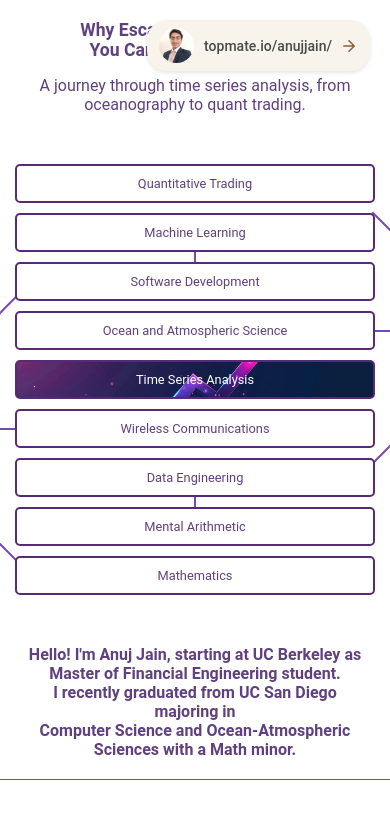
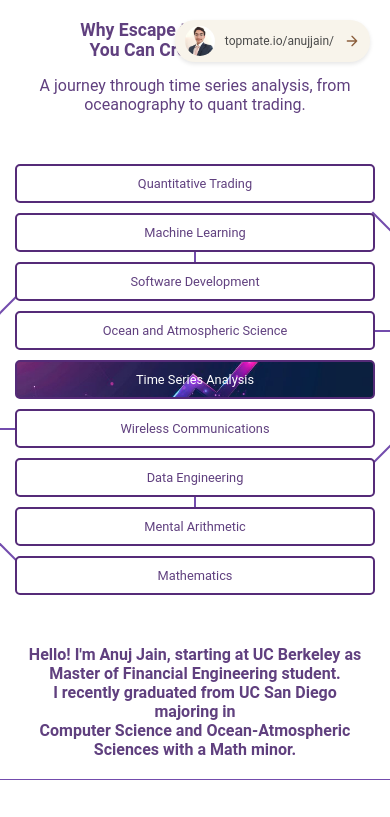
Before and after one commit to Anujjain2579/website, a plain HTML site: page index.html in a window 390 px wide. Shown: the top 817 px of the page. Drawn offline with Linux system fonts and the light colour scheme.

Commit message:
topmate update

```diff
--- a/index.html
+++ b/index.html
@@ -9,7 +9,9 @@
 <body>
     <div class="topmate-link">
         <a href="https://topmate.io/anujjain/" target="_blank">
-            <img src="Anuj Jain.jpg" alt="Anuj Jain" class="profile-img">
+            <div class="profile-img-container">
+                <img src="./Anuj Jain.jpg" alt="Profile" class="profile-img">
+            </div>
             <span>topmate.io/anujjain/</span>
             <svg xmlns="http://www.w3.org/2000/svg" viewBox="0 0 24 24" fill="none" stroke="currentColor" stroke-width="2" stroke-linecap="round" stroke-linejoin="round" class="arrow-icon">
                 <path d="M5 12h14M12 5l7 7-7 7"></path>
--- a/styles.css
+++ b/styles.css
@@ -209,12 +209,12 @@ body {
 }
 
 .topmate-link {
-    position: absolute;
+    position: fixed;
     top: 20px;
     right: 20px;
     display: flex;
     align-items: center;
-    background-color: #f8f4eb; /* Light cream background */
+    background-color: #f8f4eb;
     padding: 8px 12px;
     border-radius: 20px;
     box-shadow: 0 2px 4px rgba(0, 0, 0, 0.1);
@@ -222,7 +222,6 @@ body {
     font-size: 14px;
     color: #4a4a4a;
     z-index: 1000;
-    text-decoration: none;
 }
 
 .topmate-link a {
@@ -230,25 +229,46 @@ body {
     align-items: center;
     text-decoration: none;
     color: inherit;
+    gap: 10px;
+}
+
+.profile-img-container {
+    width: 35px;
+    height: 35px;
+    overflow: hidden;
+    border-radius: 50%;
+    flex-shrink: 0;
 }
 
 .profile-img {
-    width: 35px;
-    height: 35px;
-    border-radius: 90%;
-    margin-right: 10px; /* Ensures the image stays small */
-}
-
-.topmate-link span {
-    font-weight: 500;
-    color: #4a4a4a;
+    width: 100%;
+    height: 100%;
+    object-fit: cover;
+    display: block;
 }
 
 .arrow-icon {
     width: 18px;
     height: 18px;
-    margin-left: 8px;
-    color: #8b5e3c; /* Brown arrow color */
+    flex-shrink: 0;
+    color: #8b5e3c;
+}
+
+@media (max-width: 768px) {
+    .topmate-link {
+        padding: 6px 10px;
+        font-size: 12px;
+    }
+
+    .profile-img-container {
+        width: 30px;
+        height: 30px;
+    }
+
+    .arrow-icon {
+        width: 16px;
+        height: 16px;
+    }
 }
 
 @media (max-width: 768px) {
```
